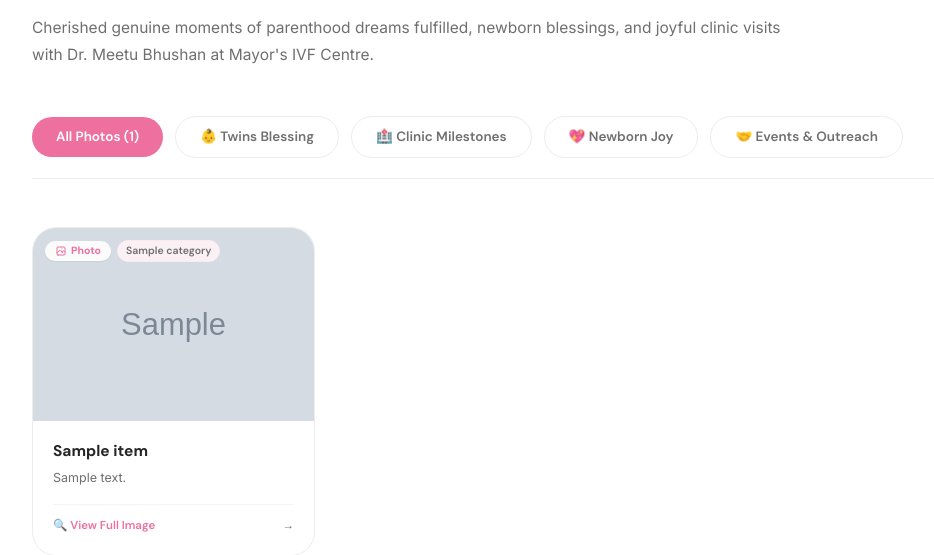
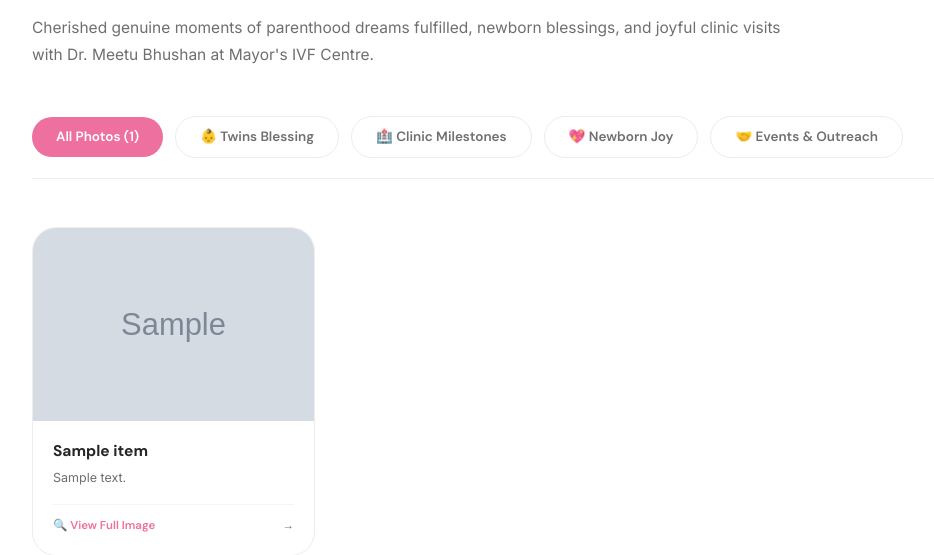
Before and after one commit to E-karigar-Technologies/mayur-ivf, a CodeIgniter 4 app: the page made by app/Views/gallery/index.php in a window 1280 px wide. Shown: the part 247-802 px from the top of the page, without its empty margins (0-934 px from the left). Run offline with PHP 8.4 and a stand-in for CodeIgniter, Linux system fonts and the light colour scheme; the template is opened without the code that fills it: most values are stand-ins (such as "Sample title", 1, 10 or a date in 2020); grey boxes marked "Sample" are stand-in pictures; some libraries are stand-ins or nearby versions.

Commit message:
Remove top badge overlay (Photo/Category tag) from gallery cards

```diff
--- a/app/Views/gallery/index.php
+++ b/app/Views/gallery/index.php
@@ -80,29 +80,6 @@
                             class="w-full h-full object-cover group-hover:scale-105 transition-transform duration-500"
                             loading="lazy"
                         />
-
-                        <!-- Badges -->
-                        <div class="absolute top-3 left-3 flex items-center gap-1.5">
-                            <?php if ($item['type'] === 'video'): ?>
-                                <span class="inline-flex items-center gap-1 bg-[#252525]/85 backdrop-blur-xs text-white text-[10.5px] font-bold px-2.5 py-0.5 rounded-full shadow-sm font-display">
-                                    <svg class="w-3 h-3 text-[#ED709E] fill-current" viewBox="0 0 24 24">
-                                        <path d="M8 5v14l11-7z"/>
-                                    </svg>
-                                    Video
-                                </span>
-                            <?php else: ?>
-                                <span class="inline-flex items-center gap-1 bg-white/90 backdrop-blur-xs text-[#ED709E] text-[10.5px] font-bold px-2.5 py-0.5 rounded-full shadow-sm font-display">
-                                    <svg class="w-3 h-3" fill="none" stroke="currentColor" viewBox="0 0 24 24">
-                                        <path stroke-linecap="round" stroke-linejoin="round" stroke-width="2" d="M4 16l4.586-4.586a2 2 0 012.828 0L16 16m-2-2l1.586-1.586a2 2 0 012.828 0L20 14m-6-6h.01M6 20h12a2 2 0 002-2V6a2 2 0 00-2-2H6a2 2 0 00-2 2v12a2 2 0 002 2z"/>
-                                    </svg>
-                                    Photo
-                                </span>
-                            <?php endif; ?>
-
-                            <span class="bg-[#FFF4F8]/90 backdrop-blur-xs text-[#6F6F6F] text-[10.5px] font-semibold px-2 py-0.5 rounded-full border border-[#FCEAF2] font-display">
-                                <?= esc($item['category']) ?>
-                            </span>
-                        </div>
 
                         <!-- Hover Icon -->
                         <?php if ($item['type'] === 'video'): ?>
```
Also changed, not shown: app/Views/sections/gallery.php (+0 -19 lines).
